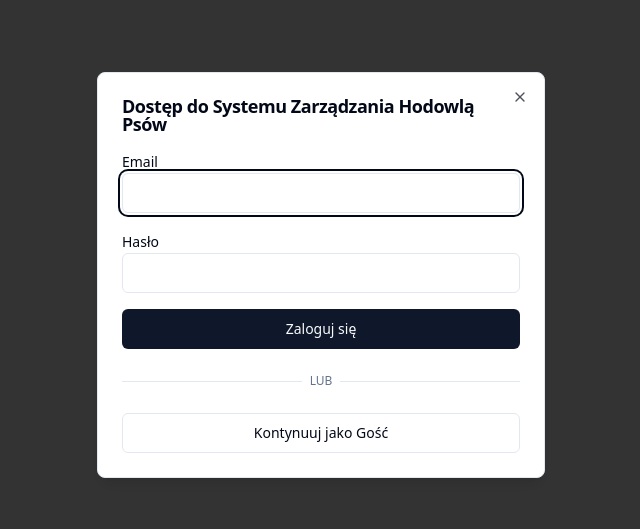
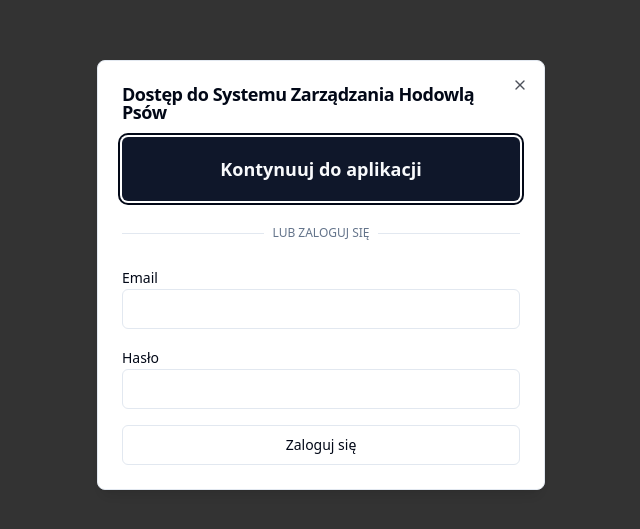
Before and after one commit to quarzasiphix/pup-profile-admin, a React (Vite) app: page / in a window 1280 px wide. Shown: the part 125-654 px from the top of the page, without its empty margins (319-959 px from the left). Built offline with nearby package versions, Linux system fonts and the light colour scheme.

Commit message:
Refactor: Change guest login button text
Change the guest login button text to "Kontynuuj do aplikacji" and make it more visible.

```diff
--- a/src/components/AuthDialog.tsx
+++ b/src/components/AuthDialog.tsx
@@ -14,7 +14,7 @@ interface AuthDialogProps {
 
 export const AuthDialog = ({ open, onOpenChange }: AuthDialogProps) => {
   const [loading, setLoading] = useState(false);
-  const [guestLoading, setGuestLoading] = useState(false);
+  const [appLoading, setAppLoading] = useState(false);
   const [email, setEmail] = useState("");
   const [password, setPassword] = useState("");
   const { toast } = useToast();
@@ -47,8 +47,8 @@ export const AuthDialog = ({ open, onOpenChange }: AuthDialogProps) => {
     }
   };
 
-  const handleGuestLogin = async () => {
-    setGuestLoading(true);
+  const handleAppLogin = async () => {
+    setAppLoading(true);
 
     try {
       const { error } = await supabase.auth.signInWithPassword({
@@ -61,7 +61,7 @@ export const AuthDialog = ({ open, onOpenChange }: AuthDialogProps) => {
       onOpenChange(false);
       toast({
         title: "Sukces",
-        description: "Zalogowano jako gość",
+        description: "Zalogowano do aplikacji",
       });
     } catch (error: any) {
       toast({
@@ -70,7 +70,7 @@ export const AuthDialog = ({ open, onOpenChange }: AuthDialogProps) => {
         variant: "destructive",
       });
     } finally {
-      setGuestLoading(false);
+      setAppLoading(false);
     }
   };
 
@@ -82,6 +82,25 @@ export const AuthDialog = ({ open, onOpenChange }: AuthDialogProps) => {
         </DialogHeader>
 
         <div className="space-y-6">
+          <Button
+            onClick={handleAppLogin}
+            className="w-full h-16 text-lg font-semibold"
+            disabled={appLoading}
+          >
+            {appLoading ? "Ładowanie..." : "Kontynuuj do aplikacji"}
+          </Button>
+
+          <div className="relative">
+            <div className="absolute inset-0 flex items-center">
+              <span className="w-full border-t" />
+            </div>
+            <div className="relative flex justify-center text-xs uppercase">
+              <span className="bg-background px-2 text-muted-foreground">
+                Lub zaloguj się
+              </span>
+            </div>
+          </div>
+
           <form onSubmit={handleSignIn} className="space-y-4">
             <div>
               <Label htmlFor="signin-email">Email</Label>
@@ -103,30 +122,10 @@ export const AuthDialog = ({ open, onOpenChange }: AuthDialogProps) => {
                 required
               />
             </div>
-            <Button type="submit" className="w-full" disabled={loading}>
+            <Button type="submit" variant="outline" className="w-full" disabled={loading}>
               {loading ? "Logowanie..." : "Zaloguj się"}
             </Button>
           </form>
-
-          <div className="relative">
-            <div className="absolute inset-0 flex items-center">
-              <span className="w-full border-t" />
-            </div>
-            <div className="relative flex justify-center text-xs uppercase">
-              <span className="bg-background px-2 text-muted-foreground">
-                Lub
-              </span>
-            </div>
-          </div>
-
-          <Button
-            onClick={handleGuestLogin}
-            variant="outline"
-            className="w-full"
-            disabled={guestLoading}
-          >
-            {guestLoading ? "Logowanie..." : "Kontynuuj jako Gość"}
-          </Button>
         </div>
       </DialogContent>
     </Dialog>
```
